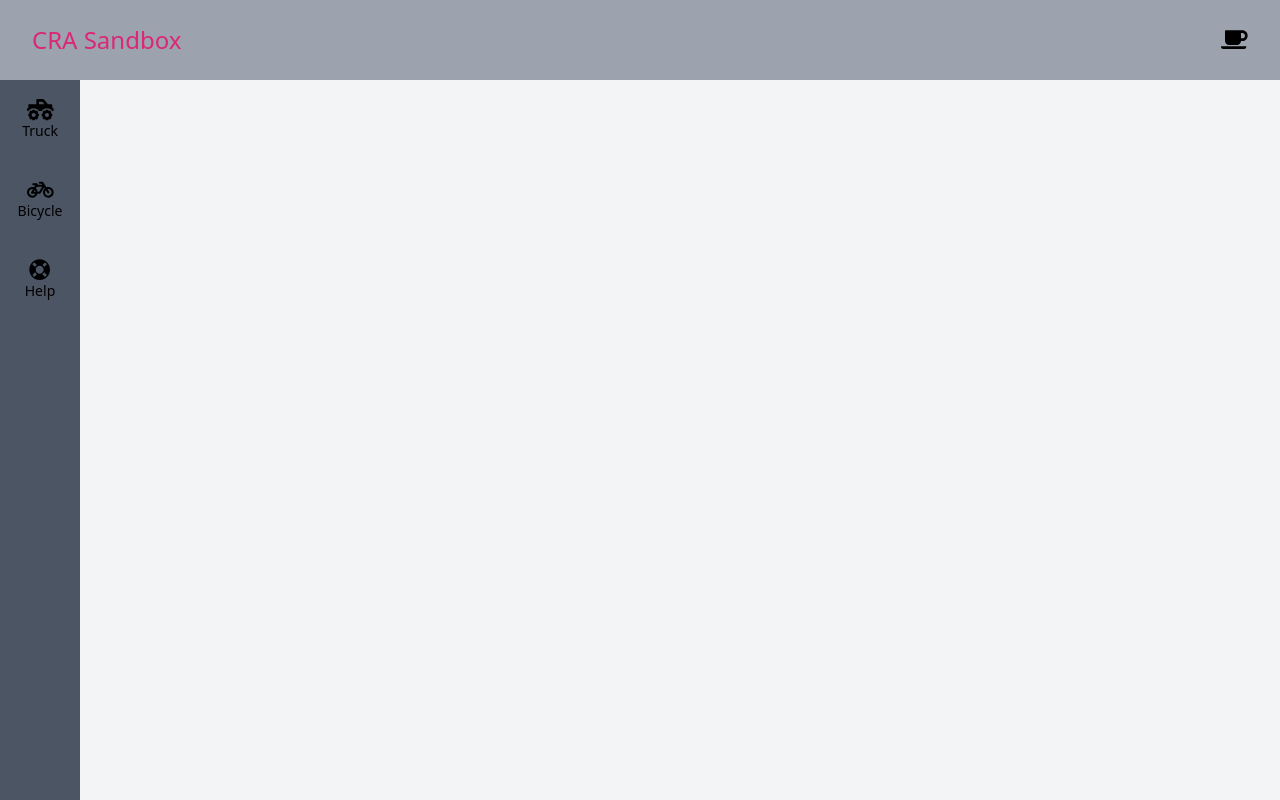
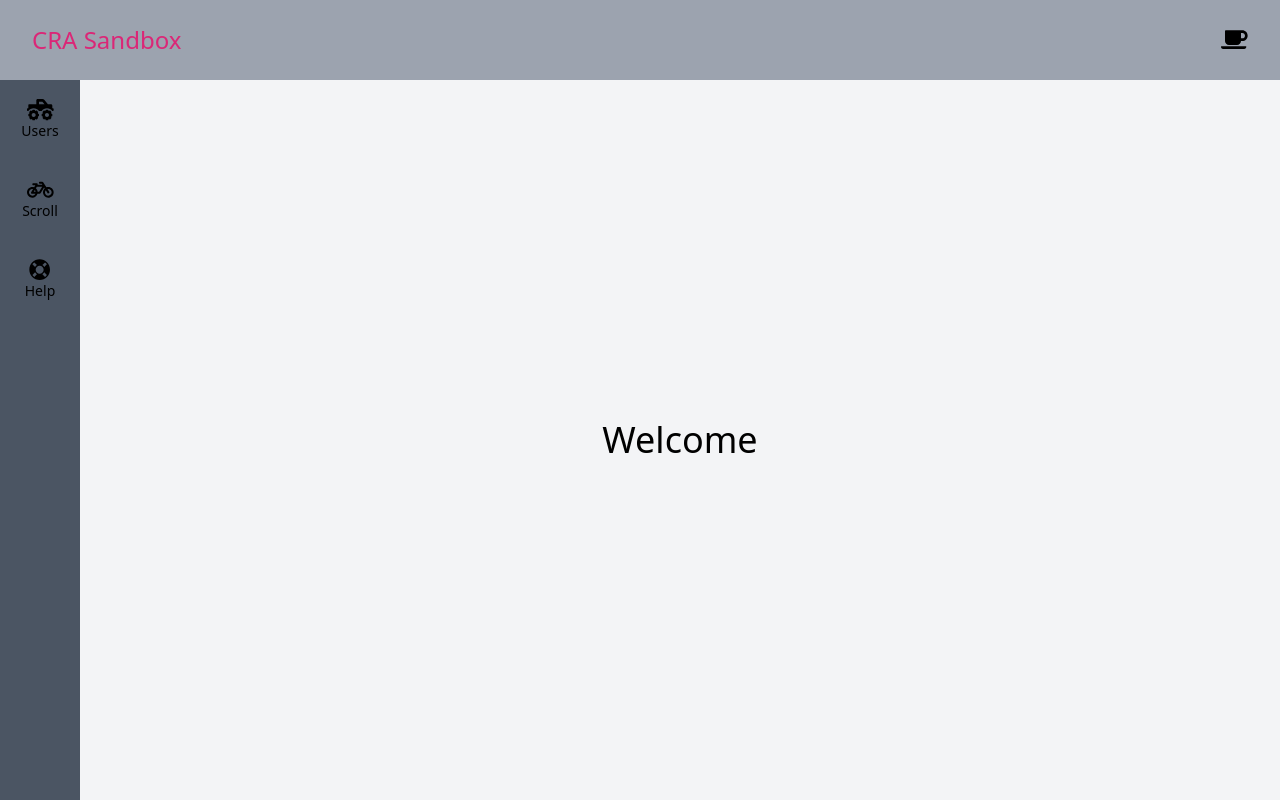
Before and after one commit to jobn/cra-sandbox, a React (Create React App) app: page / in a window 1280 px wide. Built offline with nearby package versions, Linux system fonts and the light colour scheme.

Commit message:
add react router

```diff
--- a/package.json
+++ b/package.json
@@ -11,6 +11,7 @@
     "@testing-library/user-event": "^7.1.2",
     "react": "^16.12.0",
     "react-dom": "^16.12.0",
+    "react-router-dom": "^5.1.2",
     "react-scripts": "3.3.0"
   },
   "scripts": {
--- a/src/App.js
+++ b/src/App.js
@@ -6,11 +6,14 @@ import {
   faBicycle,
   faLifeRing
 } from "@fortawesome/free-solid-svg-icons";
+import { BrowserRouter } from "react-router-dom";
 
+import Routes from "./Routes";
 import MenuButton from "./MenuButton";
 
 function App() {
   return (
+    <BrowserRouter>
       <div className="w-full min-h-screen flex flex-col">
         <div className="h-20 flex justify-between items-center px-8 bg-gray-400">
           <h1 className="text-2xl text-pink-600">CRA Sandbox</h1>
@@ -21,14 +24,21 @@ function App() {
 
         <div className="flex flex-col md:flex-row flex-1">
           <div className="flex md:flex-col bg-gray-600">
-          <MenuButton icon={faTruckMonster} label="Truck" />
-          <MenuButton icon={faBicycle} label="Bicycle" />
-          <MenuButton icon={faLifeRing} label="Help" />
+            <MenuButton path="/users" label="Users" icon={faTruckMonster} />
+            <MenuButton path="/scroll" label="Scroll" icon={faBicycle} />
+            <MenuButton
+              path="/some-other-place"
+              label="Help"
+              icon={faLifeRing}
+            />
           </div>
 
-        <div className="flex-1 bg-gray-100"></div>
+          <div className="flex-1 bg-gray-100">
+            <Routes />
           </div>
         </div>
+      </div>
+    </BrowserRouter>
   );
 }
 
--- a/src/MenuButton.jsx
+++ b/src/MenuButton.jsx
@@ -1,11 +1,15 @@
 import React from "react";
 import { FontAwesomeIcon } from "@fortawesome/react-fontawesome";
+import { Link } from "react-router-dom";
 
-const MenuButton = ({ label, icon }) => (
-  <button className="w-20 h-20 flex flex-col items-center justify-center">
+const MenuButton = ({ path, label, icon }) => (
+  <Link
+    to={path}
+    className="w-20 h-20 flex flex-col items-center justify-center"
+  >
     <FontAwesomeIcon icon={icon} size="lg" />
     <div className="text-sm">{label}</div>
-  </button>
+  </Link>
 );
 
 export default MenuButton;
--- /dev/null
+++ b/src/Routes.jsx
@@ -0,0 +1,28 @@
+import React from "react";
+import { Switch, Route } from "react-router-dom";
+
+const Routes = () => (
+  <Switch>
+    <Route path="/users">
+      <h1>Users</h1>
+    </Route>
+
+    <Route path="/scroll">
+      <h1>Scroll</h1>
+    </Route>
+
+    <Route path="/" exact>
+      <div className="w-full h-full flex items-center justify-center text-4xl">
+        Welcome
+      </div>
+    </Route>
+
+    <Route>
+      <div className="w-full h-full flex items-center justify-center text-4xl">
+        404
+      </div>
+    </Route>
+  </Switch>
+);
+
+export default Routes;
```
Also changed, not shown: 1 other file (tests, documents, lock files or other folders). Lines whose indentation alone changed are shown as unchanged.
